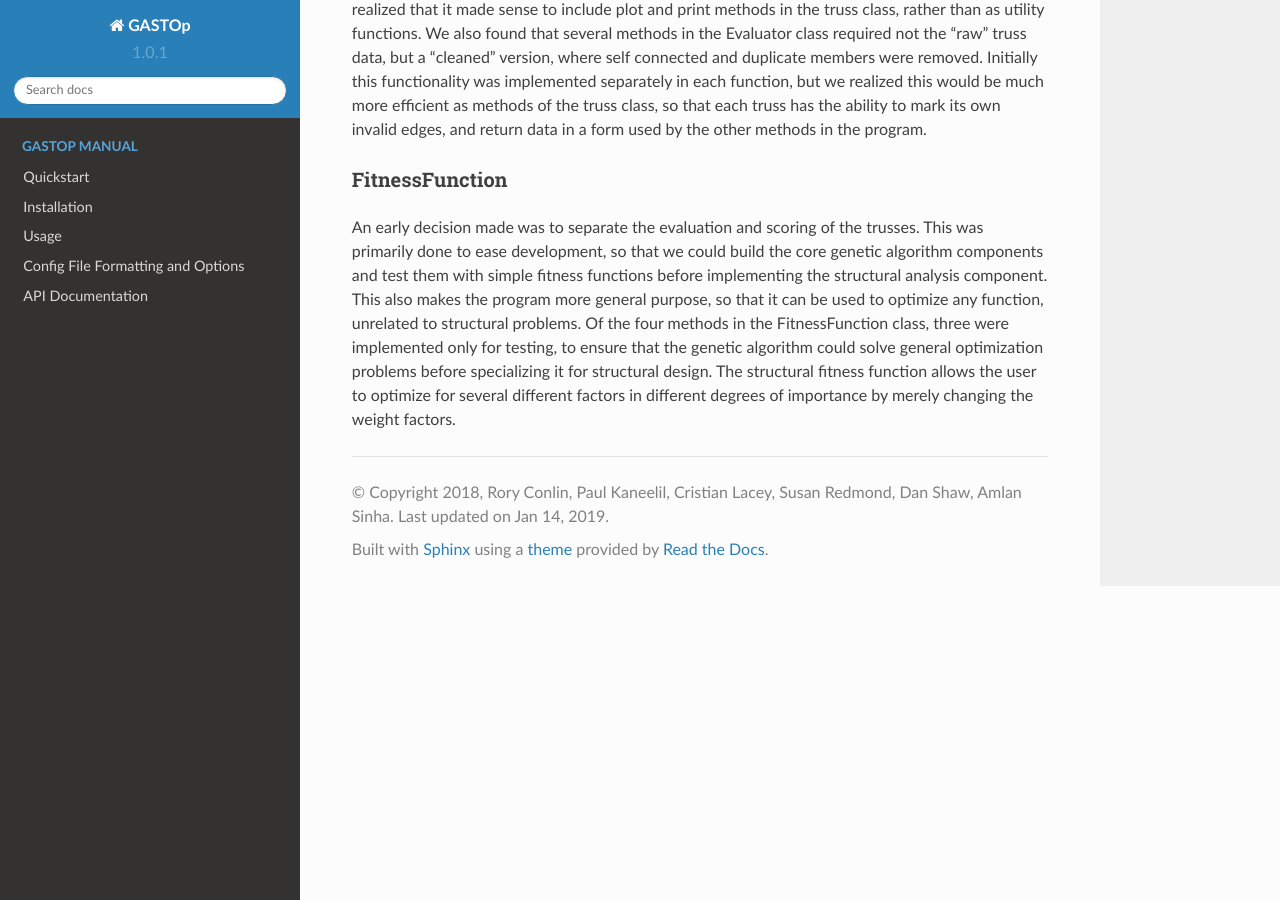
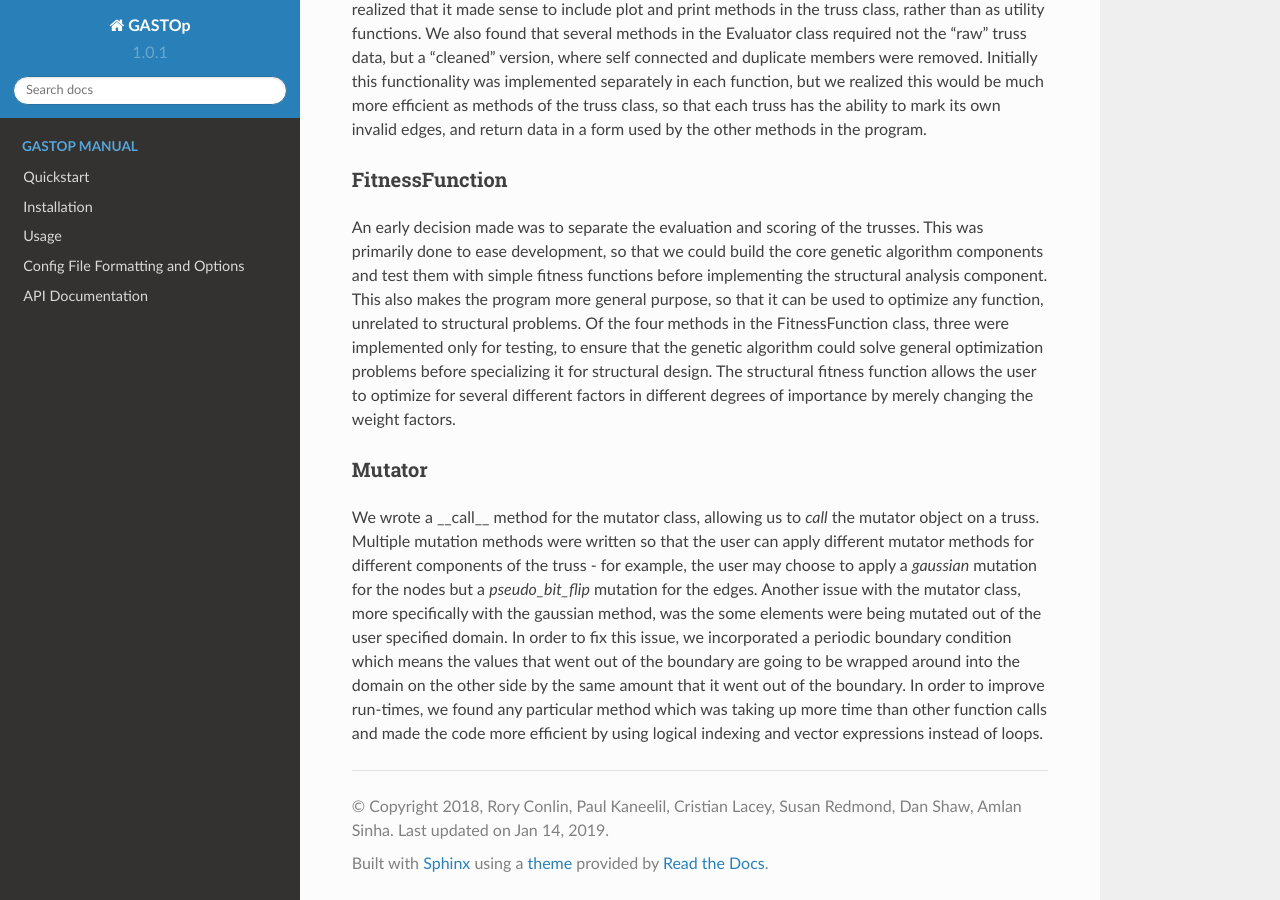
Before and after one commit to f0uriest/GASTOp, a Sphinx documentation site: the page built from docs/lessons_learned.rst, in a window 1280 px wide and 900 px high, scrolled down 2072 px. Built offline with Sphinx 7.4.7 and the Read the Docs theme 2.0.0, drawn with Linux system fonts in a browser that asks for light colours.

Commit message:
Added mutator to the lessons_learned.rst

```diff
--- a/docs/lessons_learned.rst
+++ b/docs/lessons_learned.rst
@@ -104,3 +104,18 @@ analysis component. This also makes the program more general purpose, so that it
 problems. Of the four methods in the FitnessFunction class, three were implemented only for testing, to ensure that the genetic algorithm
 could solve general optimization problems before specializing it for structural design. The structural fitness function allows the user
 to optimize for several different factors in different degrees of importance by merely changing the weight factors.
+
+Mutator
+*******
+We wrote a __call__ method for the mutator class, allowing us to *call* the mutator object
+on a truss. Multiple mutation methods were written so that the user can apply
+different mutator methods for different components of the truss - for example, the
+user may choose to apply a *gaussian* mutation for the nodes but a *pseudo_bit_flip*
+mutation for the edges. Another issue with the mutator class, more specifically with
+the gaussian method, was the some elements were being mutated out of the user specified domain.
+In order to fix this issue, we incorporated a periodic boundary condition which means the
+values that went out of the boundary are going to be wrapped around into the domain
+on the other side by the same amount that it went out of the boundary. In order to improve
+run-times,  we found any particular method which was taking up more time than other function calls
+and made the code more efficient by using logical indexing and vector expressions instead of
+loops.
```
